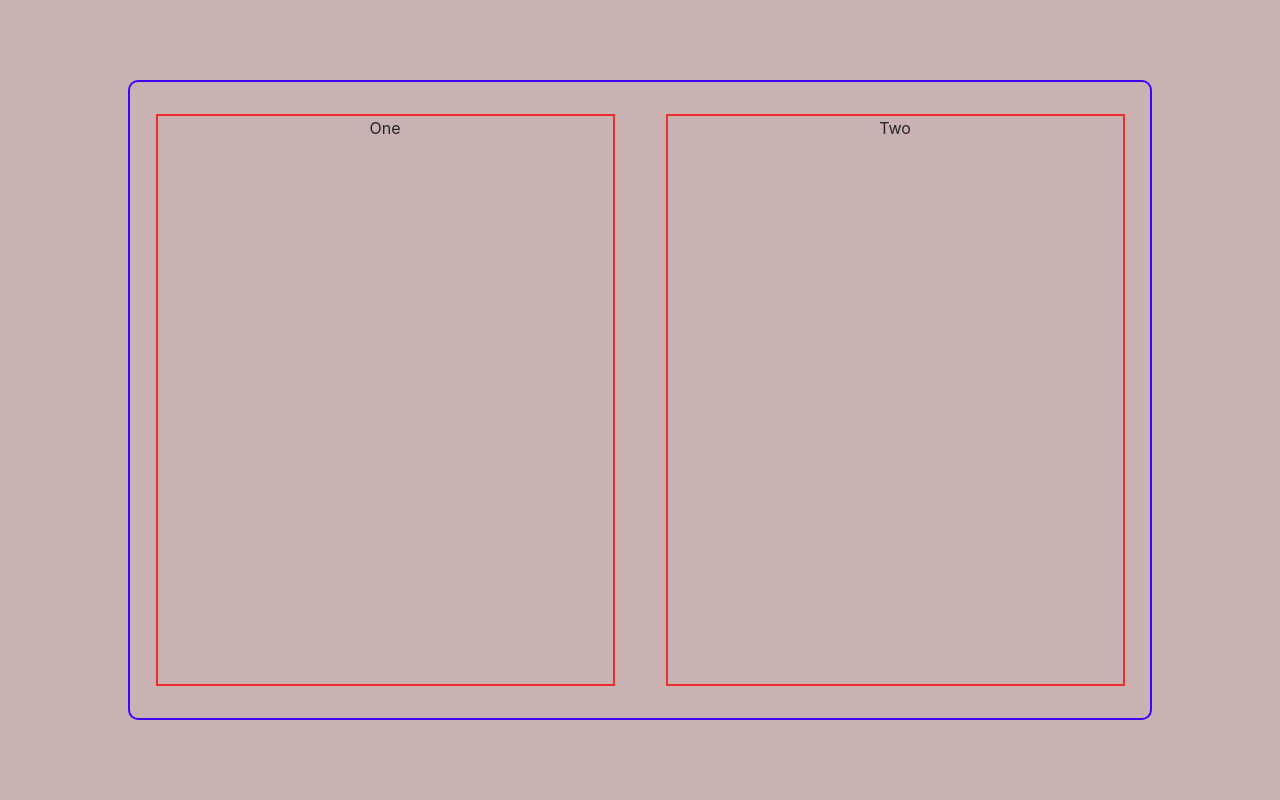
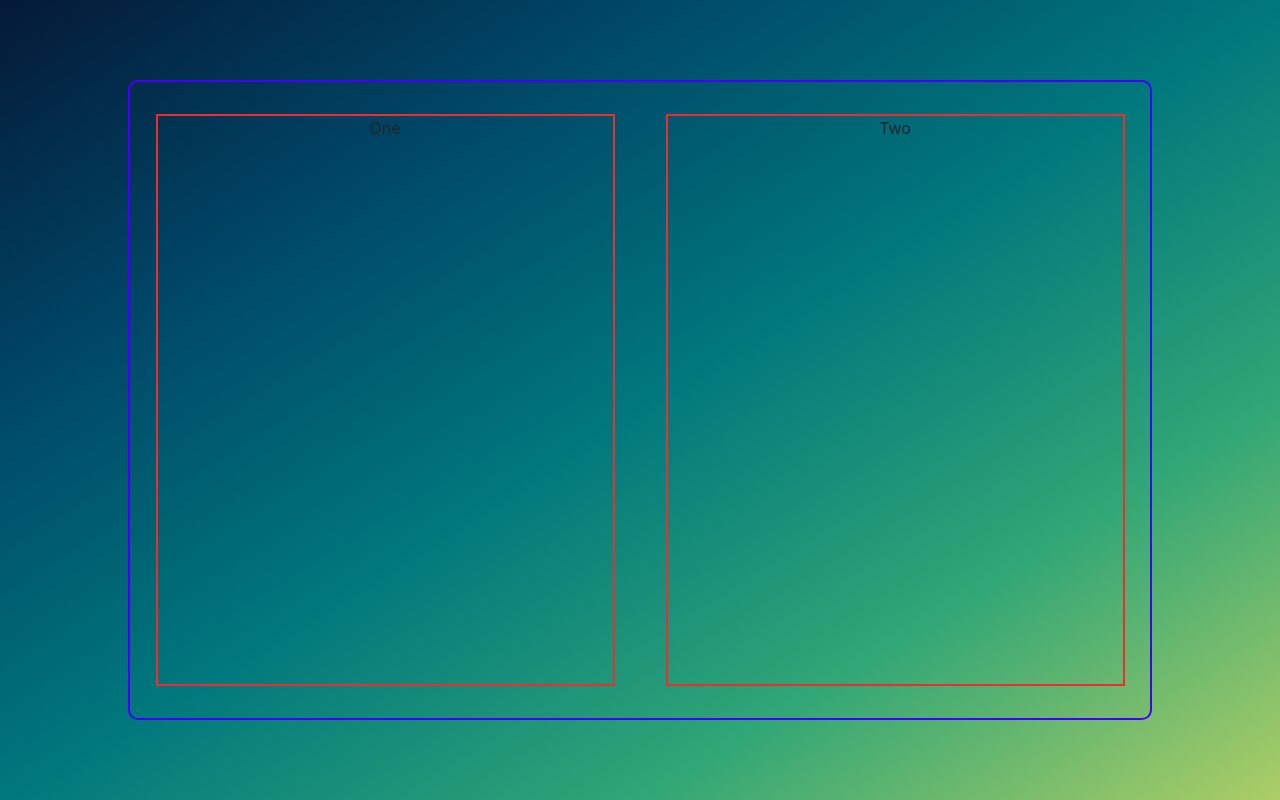
Before and after one commit to 0xedb/segur, a Next.js app: page / in a window 1280 px wide. Built offline with nearby package versions, Linux system fonts and the light colour scheme.

Commit message:
fixing for heroku deploy

```diff
--- a/package.json
+++ b/package.json
@@ -24,6 +24,7 @@
   "scripts": {
     "dev": "nodemon server/server.js",
     "build": "next build",
+    "heroku-postbuild": "next build",
     "start": "node server/server.js"
   },
   "engines": {
--- a/static/css/page.css
+++ b/static/css/page.css
@@ -1,5 +1,5 @@
 .container-fluid {
-    background-color: #cbb2b2;
+    background-image: linear-gradient(to right bottom, #051937, #004667, #00777d, #31a676, #adcd66);
     height: 100vh;
     padding: 0px;
 }
```
Also changed, not shown: 2 other files (tests, documents, lock files or other folders).
